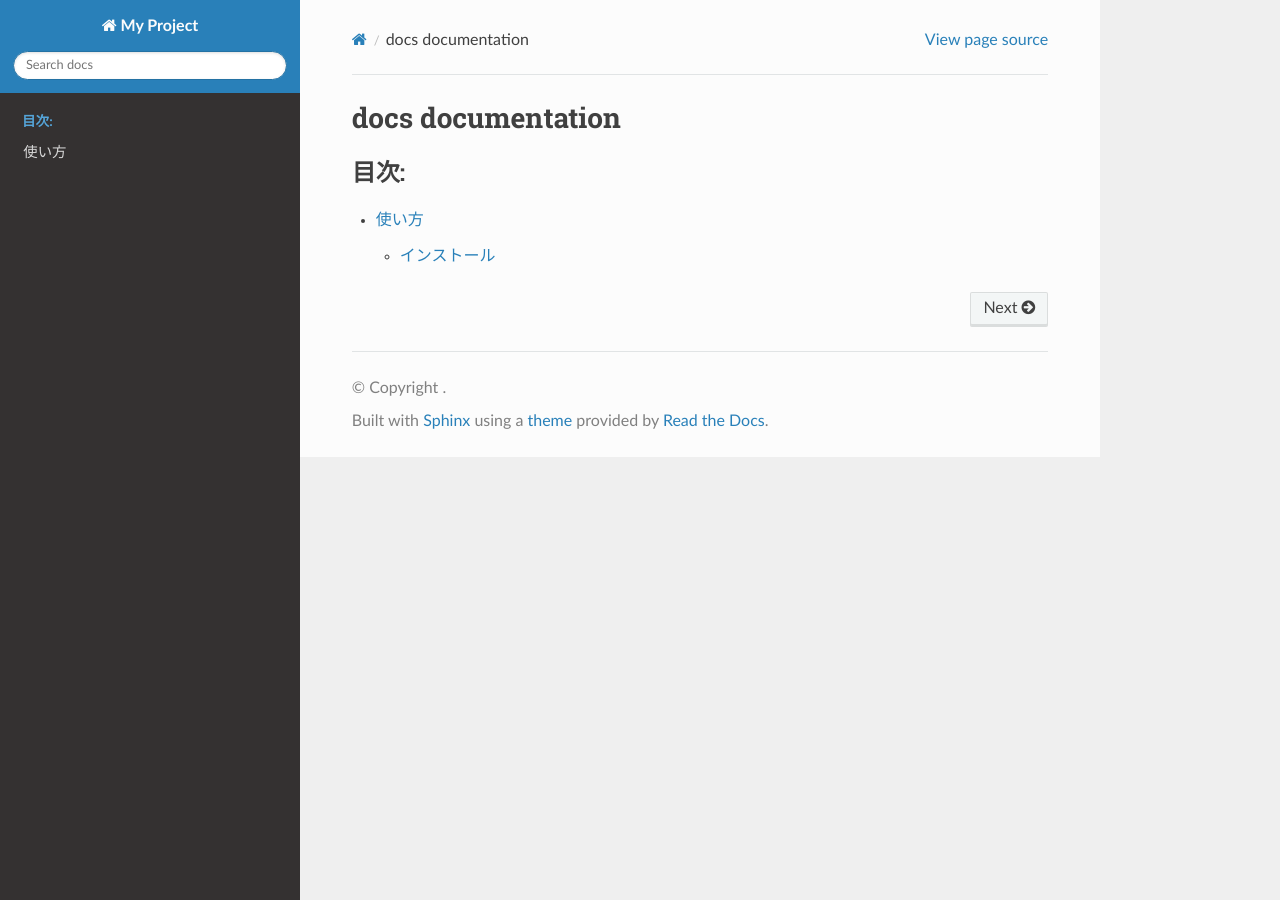
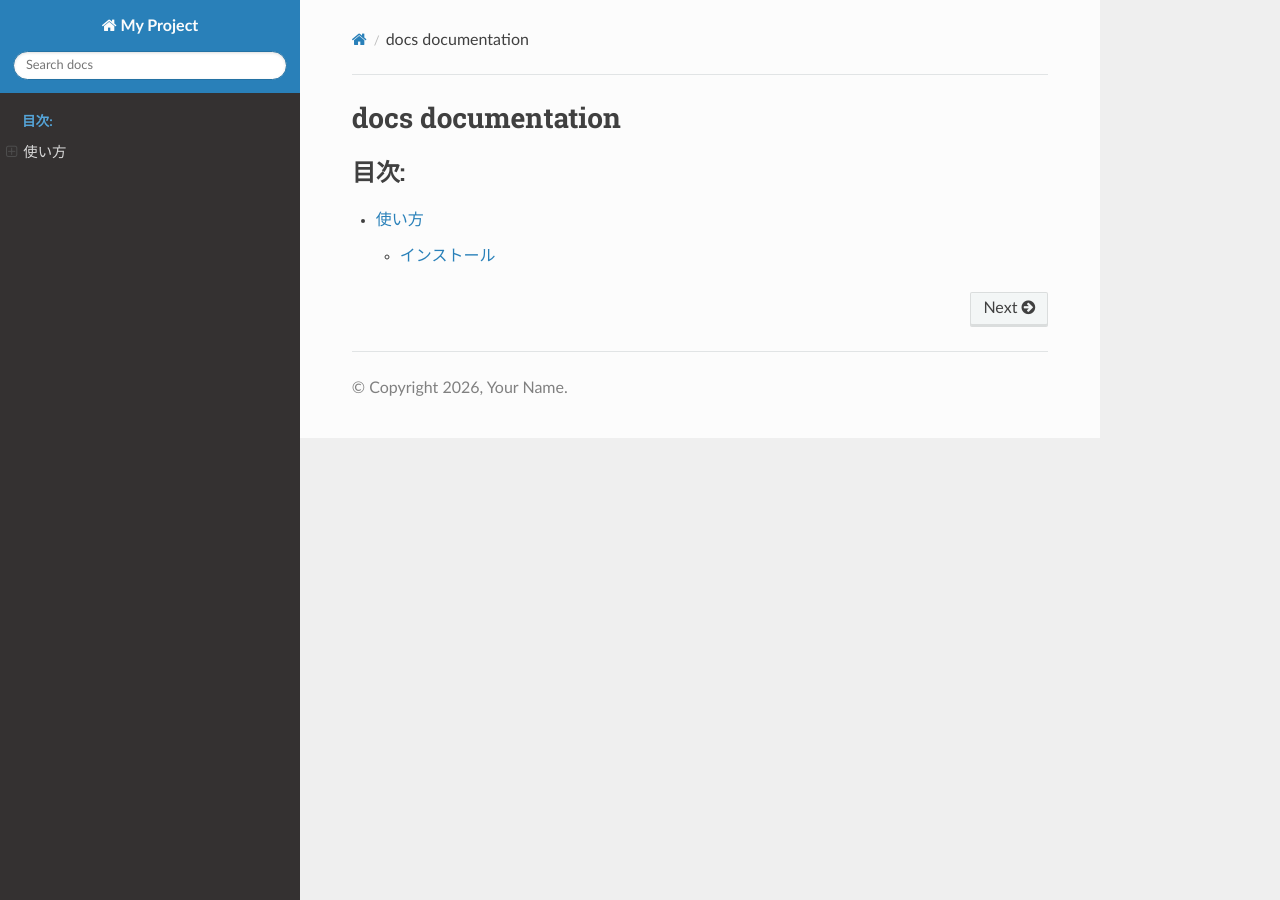
Before and after one commit to personal-server-developer/pages, a Sphinx documentation site: the page built from source/index.rst, in a window 1280 px wide. Built offline with Sphinx 7.4.7 and the Read the Docs theme 3.1.0, drawn with Linux system fonts in a browser that asks for light colours.

Commit message:
Enhance conf.py with copyright and exclude patterns
Added copyright information and updated exclude patterns.

```diff
--- a/source/conf.py
+++ b/source/conf.py
@@ -2,27 +2,65 @@
 
 import os
 import sys
+from datetime import datetime
+
+# -- Path setup --------------------------------------------------------------
 sys.path.insert(0, os.path.abspath('../..'))
 
+# -- Project information -----------------------------------------------------
 project = 'My Project'
 author = 'Your Name'
 release = '0.1.0'
+copyright = f'{datetime.now().year}, {author}'
 
+# -- General configuration ---------------------------------------------------
 extensions = [
     'myst_parser',
 ]
 
+# Recognize both reStructuredText and Markdown
 source_suffix = {
     '.rst': 'restructuredtext',
     '.md': 'markdown',
 }
 
+# Master document
 master_doc = 'index'
+
+# Templates and exclude patterns
 templates_path = ['_templates']
-exclude_patterns = ['_build', 'Thumbs.db', '.DS_Store']
+exclude_patterns = ['_build', 'build', 'Thumbs.db', '.DS_Store']
 
+# -- Options for HTML output -------------------------------------------------
 html_theme = 'sphinx_rtd_theme'
 html_static_path = ['_static']
 
-# 推奨：サイトのベース URL を明示
+# Base URL for the site, useful for sitemap and absolute links
 html_baseurl = "https://personal-server-developer.github.io/pages/"
+
+# Optional: hide "View page source" link if you prefer
+html_show_sourcelink = False
+
+# Reduce noise in output
+html_show_sphinx = False
+
+# If you want to tweak theme options for Read the Docs theme, add here
+html_theme_options = {
+    # Example options; adjust if needed
+    'collapse_navigation': False,
+    'sticky_navigation': True,
+    'navigation_depth': 4,
+}
+
+# -- Performance and build hints ---------------------------------------------
+# Keep master_doc explicit and minimal to ensure incremental builds work reliably
+# Avoid heavy runtime operations in conf.py to keep CI fast
+
+# If you use extensions that generate many files, consider enabling parallel build
+# via the Makefile or SPHINXOPTS: sphinx-build -j auto
+
+# -- Internationalization ----------------------------------------------------
+# Set language if your docs are primarily Japanese
+# language = 'ja'
+
+# -- End of configuration ----------------------------------------------------
```
